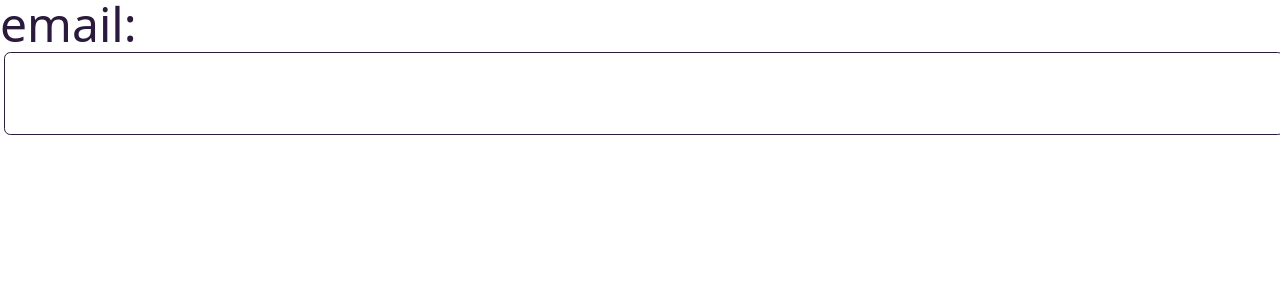
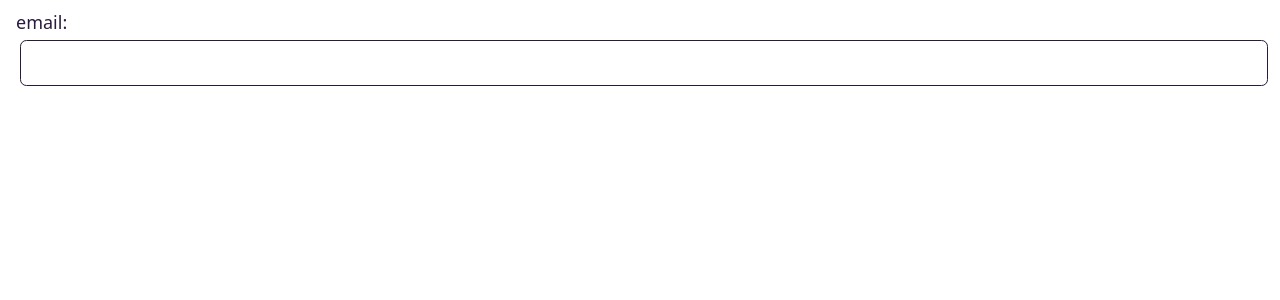
Before and after one commit to algorithm-ssau/cosmo-quiz, a React app in the folder client/: page / in a window 1280 px wide. Shown: the top 300 px of the page. Built offline with nearby package versions, Linux system fonts and the light colour scheme; the HTML template or start-up script is replaced by a standard one.

Commit message:
corrected input

```diff
--- a/client/src/components/ui/Input.jsx
+++ b/client/src/components/ui/Input.jsx
@@ -1,18 +1,14 @@
-import { useState } from "react";
-
 export default function Input(props) {
-    const [value, setValue] = useState("");
-
     return (
-        <>
+        <div className="px-4 py-2 text-lg">
             <label htmlFor={props.label}>{props.label}:</label>
             <input
                 id={props.label}
                 type="text"
-                className="border border-solid rounded py-2 px-4 w-full m-1"
-                value={value}
-                onChange={(event) => setValue(event.target.value)}
+                className="w-full px-4 py-2 m-1 border border-solid rounded focus:outline-none focus:border-2 focus:border-accent"
+                value={props.value}
+                onChange={(event) => props.setValue(event.target.value)}
             />
-        </>
+        </div>
     );
 }
```
